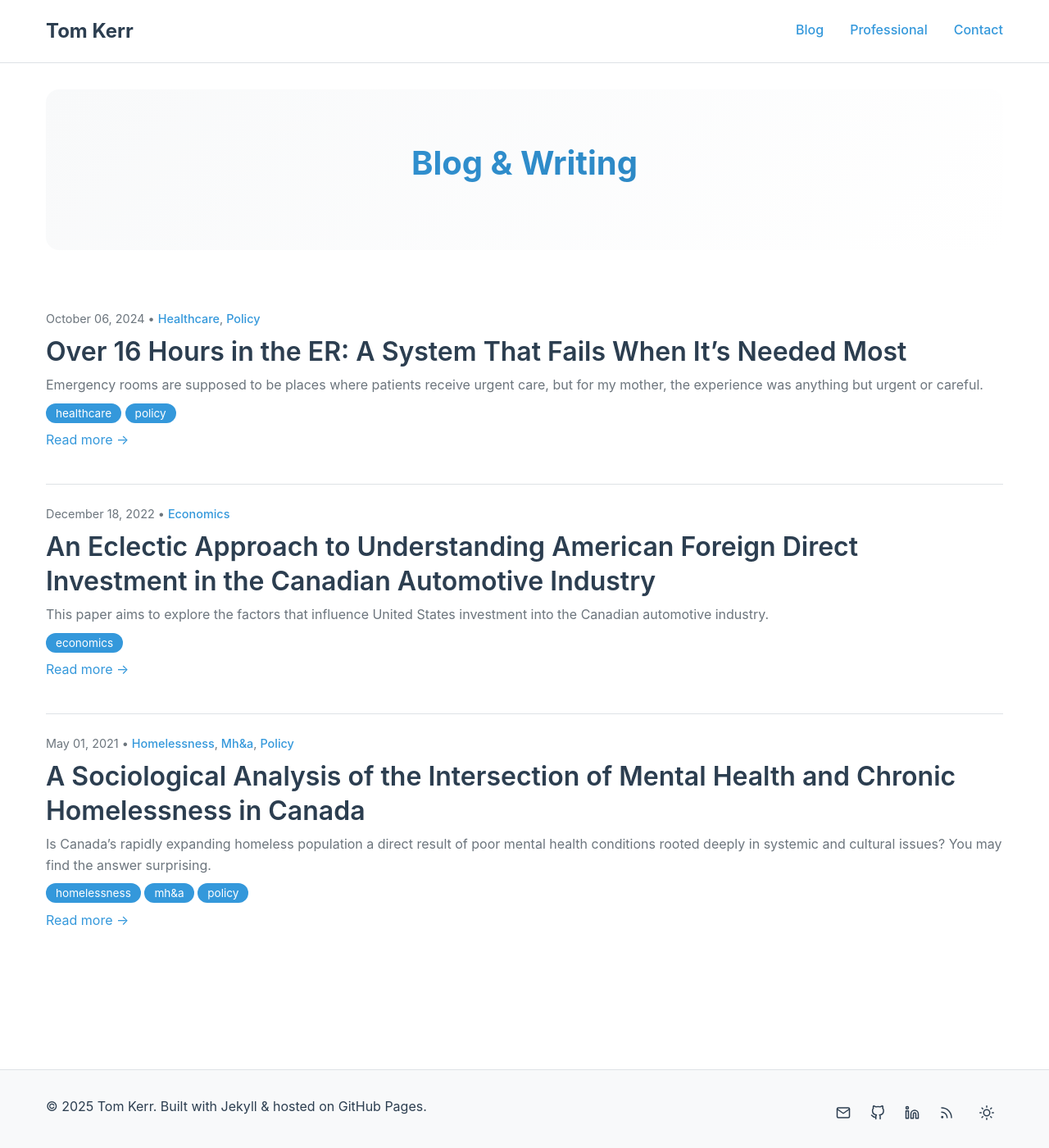
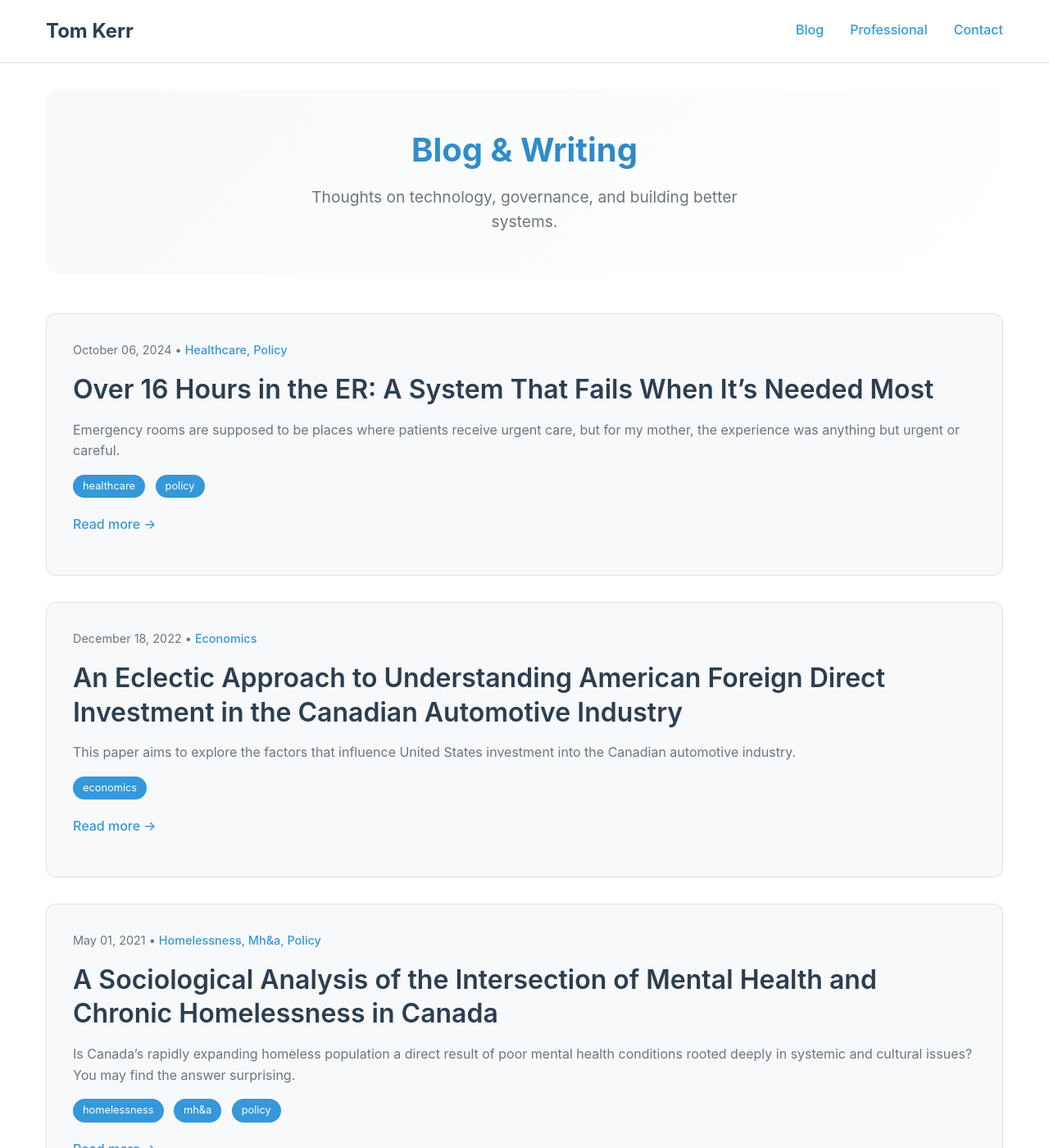
Before and after one commit to TDK250/Toms-Site, a Jekyll site: the page built from blog.html, in a window 1280 px wide and 1400 px high. Shown: the whole window at 82% size. Built offline with Jekyll 4.4.1, drawn with Linux system fonts in a browser that asks for light colours.

Commit message:
Update blog.html

```diff
--- a/blog.html
+++ b/blog.html
@@ -5,7 +5,8 @@ title: Blog
 
 <div class="hero">
   <h1>Blog & Writing</h1>
-  </div>
+  <p>Thoughts on technology, governance, and building better systems.</p>
+</div>
 
 <section class="content-section">
 
@@ -41,7 +42,7 @@ title: Blog
             </div>
           {% endif %}
 
-          <p><a href="{{ post.url | relative_url }}">Read more →</a></p>
+          <p><a href="{{ post.url | relative_url }}" class="read-more">Read more →</a></p>
         </li>
       {% endfor %}
     </ul>
@@ -71,35 +72,43 @@ title: Blog
 
   {% else %}
 
-    <div class="text-center">
+    <div class="coming-soon">
       <h2>Coming Soon</h2>
       <p>I'm working on some great content! Check back soon for posts about:</p>
 
-      <div class="section-grid mt-2">
-        <div class="card">
-          <h3>🏛️ Government Tech</h3>
+      <div class="preview-grid">
+        <div class="preview-card">
+          <div class="preview-icon">🏛️</div>
+          <h3>Government Tech</h3>
           <p>Insights from working in government QA, digital service delivery, and the unique challenges of public sector technology.</p>
         </div>
 
-        <div class="card">
-          <h3>📋 Quality Assurance</h3>
+        <div class="preview-card">
+          <div class="preview-icon">📋</div>
+          <h3>Quality Assurance</h3>
           <p>Testing strategies, automation techniques, and lessons learned from ensuring reliable software in high-stakes environments.</p>
         </div>
 
-        <div class="card">
-          <h3>🌍 Tech Policy</h3>
+        <div class="preview-card">
+          <div class="preview-icon">🌍</div>
+          <h3>Tech Policy</h3>
           <p>Thoughts on how technology intersects with policy, regulation, and the public interest.</p>
         </div>
 
-        <div class="card">
-          <h3>✈️ Travel & Culture</h3>
+        <div class="preview-card">
+          <div class="preview-icon">✈️</div>
+          <h3>Travel & Culture</h3>
           <p>Stories and reflections from travels, exploring how different places approach technology and governance.</p>
         </div>
       </div>
 
-      <p class="mt-2">
-        <a href="{{ '/feed.xml' | relative_url }}">Subscribe to RSS</a> to be notified when I publish new posts.
-      </p>
+      <div class="rss-subscribe">
+        <p>Want to be notified when I publish new posts?</p>
+        <a href="{{ '/feed.xml' | relative_url }}" class="rss-link">
+          <i data-feather="rss"></i>
+          Subscribe to RSS
+        </a>
+      </div>
     </div>
 
   {% endif %}
@@ -107,9 +116,54 @@ title: Blog
 </section>
 
 <style>
-.post-tags {
-  margin-top: 0.5rem;
-  margin-bottom: 0.5rem;
+/* Blog Page Styles */
+.hero {
+  text-align: center;
+  padding: 3rem 0;
+  margin-bottom: 3rem;
+}
+
+.hero h1 {
+  margin-bottom: 1rem;
+  color: var(--text-primary);
+}
+
+.hero p {
+  font-size: 1.2rem;
+  color: var(--text-secondary);
+  max-width: 600px;
+  margin: 0 auto;
+}
+
+.content-section {
+  margin-bottom: 3rem;
+}
+
+/* Post List Styles */
+.post-list {
+  list-style: none;
+  padding: 0;
+  margin: 0;
+}
+
+.post-item {
+  background: var(--bg-secondary);
+  border: 1px solid var(--border);
+  border-radius: 0.75rem;
+  padding: 2rem;
+  margin-bottom: 2rem;
+  transition: transform 0.3s ease, box-shadow 0.3s ease;
+}
+
+.post-item:hover {
+  transform: translateY(-2px);
+  box-shadow: 0 8px 25px var(--shadow-hover);
+}
+
+.post-meta {
+  color: var(--text-secondary);
+  font-size: 0.9rem;
+  margin-bottom: 1rem;
 }
 
 .category {
@@ -117,20 +171,163 @@ title: Blog
   color: var(--accent);
 }
 
+.post-title {
+  margin-bottom: 1rem;
+}
+
+.post-title a {
+  color: var(--text-primary);
+  text-decoration: none;
+  transition: color 0.2s ease;
+}
+
+.post-title a:hover {
+  color: var(--accent);
+}
+
+.post-excerpt {
+  color: var(--text-secondary);
+  margin-bottom: 1rem;
+  line-height: 1.6;
+}
+
+.post-tags {
+  margin: 1rem 0;
+}
+
+.tag {
+  background: var(--accent);
+  color: white;
+  padding: 0.25rem 0.75rem;
+  border-radius: 1rem;
+  font-size: 0.8rem;
+  margin-right: 0.5rem;
+  display: inline-block;
+  margin-bottom: 0.25rem;
+}
+
+.read-more {
+  color: var(--accent);
+  text-decoration: none;
+  font-weight: 500;
+  transition: color 0.2s ease;
+}
+
+.read-more:hover {
+  color: var(--accent-hover);
+}
+
+/* Coming Soon Styles */
+.coming-soon {
+  text-align: center;
+  max-width: 800px;
+  margin: 0 auto;
+}
+
+.coming-soon h2 {
+  color: var(--text-primary);
+  margin-bottom: 1rem;
+}
+
+.coming-soon > p {
+  color: var(--text-secondary);
+  font-size: 1.1rem;
+  margin-bottom: 3rem;
+}
+
+.preview-grid {
+  display: grid;
+  grid-template-columns: repeat(auto-fit, minmax(250px, 1fr));
+  gap: 1.5rem;
+  margin: 2rem 0;
+}
+
+.preview-card {
+  background: var(--bg-secondary);
+  border: 1px solid var(--border);
+  border-radius: 0.75rem;
+  padding: 2rem;
+  text-align: center;
+  transition: transform 0.3s ease, box-shadow 0.3s ease;
+}
+
+.preview-card:hover {
+  transform: translateY(-4px);
+  box-shadow: 0 8px 25px var(--shadow-hover);
+}
+
+.preview-icon {
+  font-size: 2.5rem;
+  margin-bottom: 1rem;
+  display: block;
+}
+
+.preview-card h3 {
+  color: var(--text-primary);
+  margin-bottom: 1rem;
+  font-size: 1.2rem;
+}
+
+.preview-card p {
+  color: var(--text-secondary);
+  line-height: 1.6;
+  margin: 0;
+}
+
+.rss-subscribe {
+  margin-top: 3rem;
+  padding: 2rem;
+  background: var(--bg-secondary);
+  border-radius: 0.75rem;
+  border: 1px solid var(--border);
+}
+
+.rss-subscribe p {
+  color: var(--text-secondary);
+  margin-bottom: 1rem;
+}
+
+.rss-link {
+  display: inline-flex;
+  align-items: center;
+  background: var(--accent);
+  color: white;
+  padding: 0.75rem 1.5rem;
+  border-radius: 0.5rem;
+  text-decoration: none;
+  font-weight: 600;
+  transition: all 0.2s ease;
+  gap: 0.5rem;
+}
+
+.rss-link:hover {
+  background: var(--accent-hover);
+  transform: translateY(-2px);
+  color: white;
+}
+
+.rss-link i {
+  width: 18px;
+  height: 18px;
+}
+
+/* Pagination Styles */
 .pagination {
   display: flex;
   justify-content: center;
   gap: 1rem;
-  margin-top: 2rem;
+  margin-top: 3rem;
   padding: 1rem;
+  flex-wrap: wrap;
 }
 
 .pagination a,
 .pagination .current {
-  padding: 0.5rem 1rem;
+  padding: 0.75rem 1rem;
   border: 1px solid var(--border);
-  border-radius: 0.25rem;
+  border-radius: 0.5rem;
   text-decoration: none;
+  transition: all 0.2s ease;
 }
 
 .pagination .current {
@@ -139,7 +336,66 @@ title: Blog
   border-color: var(--accent);
 }
 
+.pagination a {
+  color: var(--text-primary);
+}
+
 .pagination a:hover {
   background: var(--bg-secondary);
+  transform: translateY(-1px);
+}
+
+/* Mobile responsive */
+@media (max-width: 768px) {
+  .hero {
+    padding: 2rem 1rem;
+  }
+
+  .hero h1 {
+    font-size: 2rem;
+  }
+
+  .preview-grid {
+    grid-template-columns: 1fr;
+    gap: 1rem;
+  }
+
+  .preview-card {
+    padding: 1.5rem;
+  }
+
+  .post-item {
+    padding: 1.5rem;
+  }
+
+  .pagination {
+    gap: 0.5rem;
+  }
+
+  .pagination a,
+  .pagination .current {
+    padding: 0.5rem 0.75rem;
+    font-size: 0.9rem;
+  }
+}
+
+@media (max-width: 480px) {
+  .rss-subscribe {
+    padding: 1.5rem;
+  }
+
+  .rss-link {
+    padding: 0.5rem 1rem;
+    font-size: 0.9rem;
+  }
 }
 </style>
+
+<script>
+// Initialize Feather icons when page loads
+document.addEventListener('DOMContentLoaded', function() {
+  if (typeof feather !== 'undefined') {
+    feather.replace();
+  }
+});
+</script>
```
